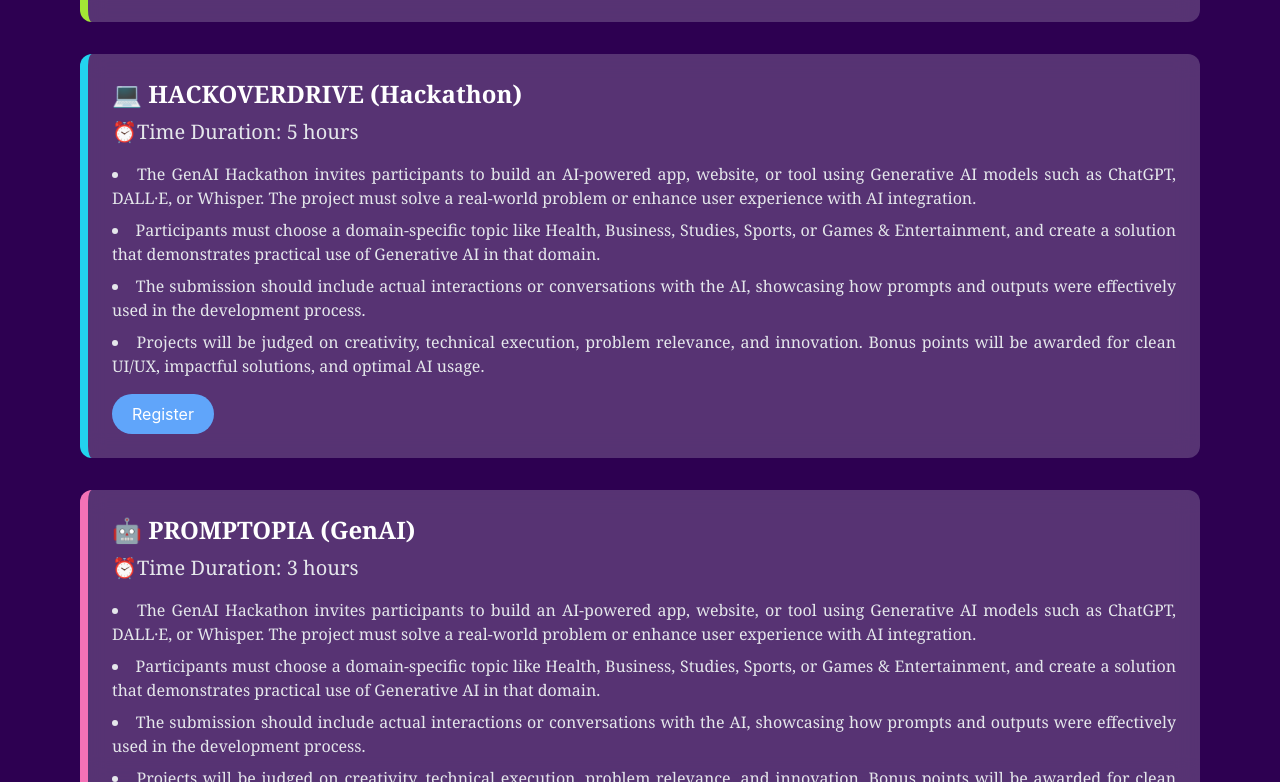
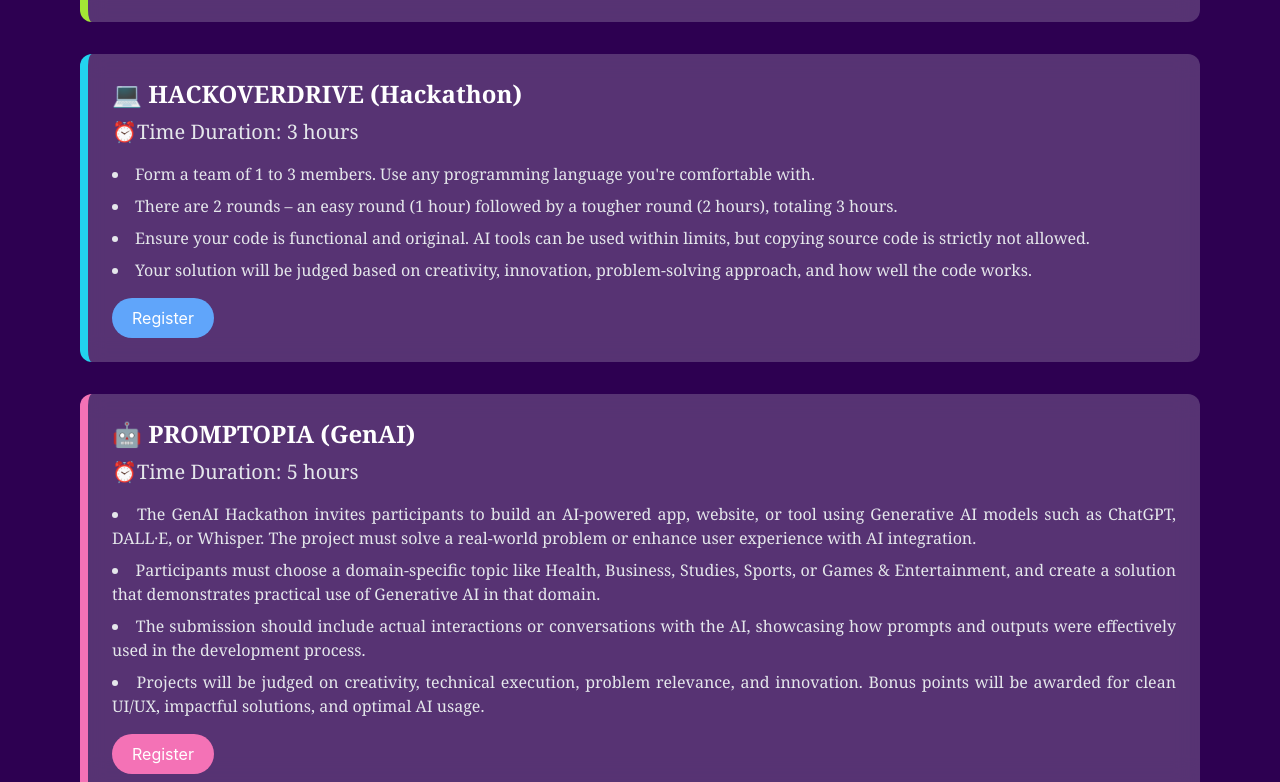
Before and after one commit to AarkeshM/college, a React (Create React App) app: page /events in a window 1280 px wide. Shown: the part 773-1555 px from the top of the page. Built offline with nearby package versions, Linux system fonts and the light colour scheme.

Commit message:
last update

```diff
--- a/src/components/Eventlist.jsx
+++ b/src/components/Eventlist.jsx
@@ -19,12 +19,12 @@
     color: "border-cyan-400",
     buttonColor: "bg-blue-400 hover:bg-blue-500",
     link: "https://forms.gle/vVkubkAV3Wsg4aTg8",
-    TimeLimit: "5 hours",
+    TimeLimit: "3 hours",
     details: [
-        "The GenAI Hackathon invites participants to build an AI-powered app, website, or tool using Generative AI models such as ChatGPT, DALL·E, or Whisper. The project must solve a real-world problem or enhance user experience with AI integration.",
-        "Participants must choose a domain-specific topic like Health, Business, Studies, Sports, or Games & Entertainment, and create a solution that demonstrates practical use of Generative AI in that domain.",
-        "The submission should include actual interactions or conversations with the AI, showcasing how prompts and outputs were effectively used in the development process.",
-        "Projects will be judged on creativity, technical execution, problem relevance, and innovation. Bonus points will be awarded for clean UI/UX, impactful solutions, and optimal AI usage."
+        "Form a team of 1 to 3 members. Use any programming language you're comfortable with.",
+        "There are 2 rounds – an easy round (1 hour) followed by a tougher round (2 hours), totaling 3 hours.",
+        "Ensure your code is functional and original. AI tools can be used within limits, but copying source code is strictly not allowed.",
+        "Your solution will be judged based on creativity, innovation, problem-solving approach, and how well the code works."
       ],
   },
   {
@@ -33,7 +33,7 @@
     color: "border-pink-400",
     buttonColor: "bg-pink-400 hover:bg-pink-500",
     link: "https://forms.gle/kQ7oFGn7B6Qp3CVFA",
-    TimeLimit: "3 hours",
+    TimeLimit: "5 hours",
     details: [
         "The GenAI Hackathon invites participants to build an AI-powered app, website, or tool using Generative AI models such as ChatGPT, DALL·E, or Whisper. The project must solve a real-world problem or enhance user experience with AI integration.",
         "Participants must choose a domain-specific topic like Health, Business, Studies, Sports, or Games & Entertainment, and create a solution that demonstrates practical use of Generative AI in that domain.",
```
